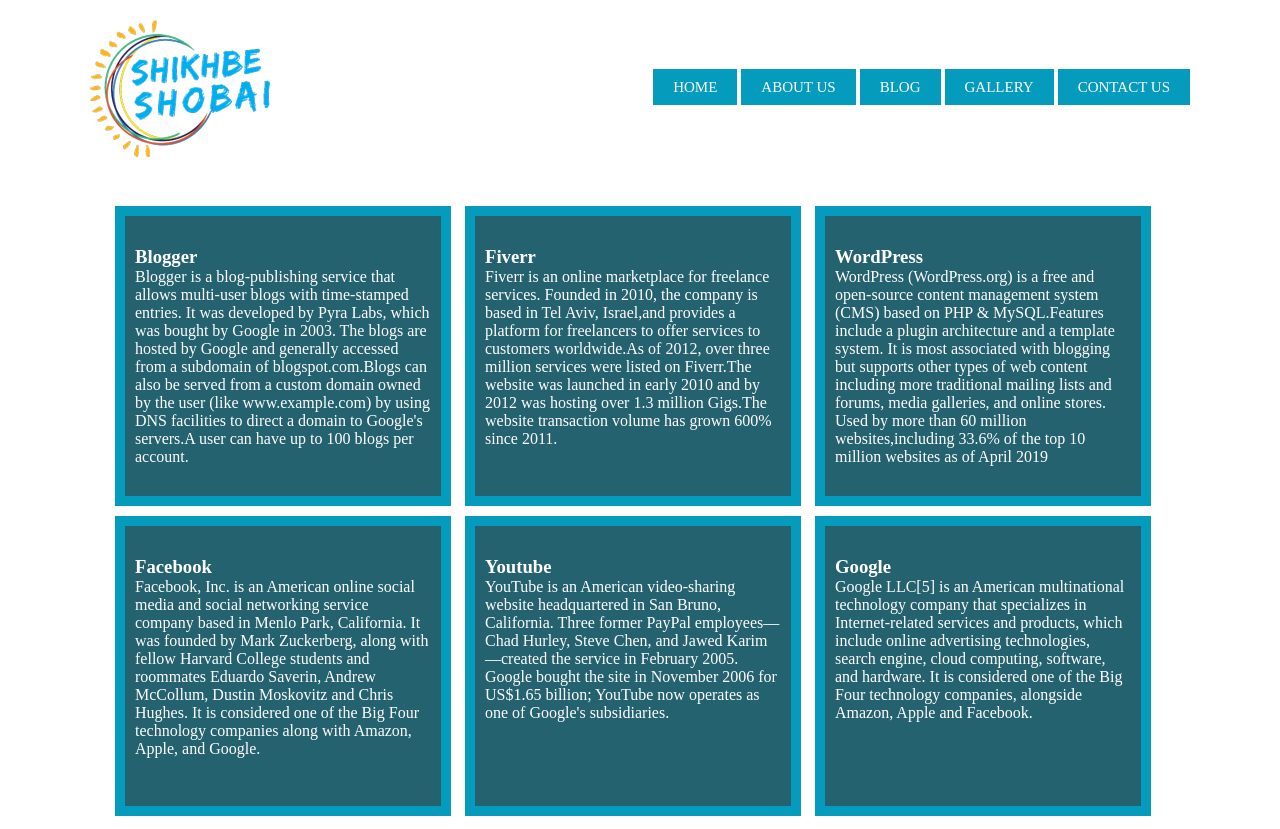
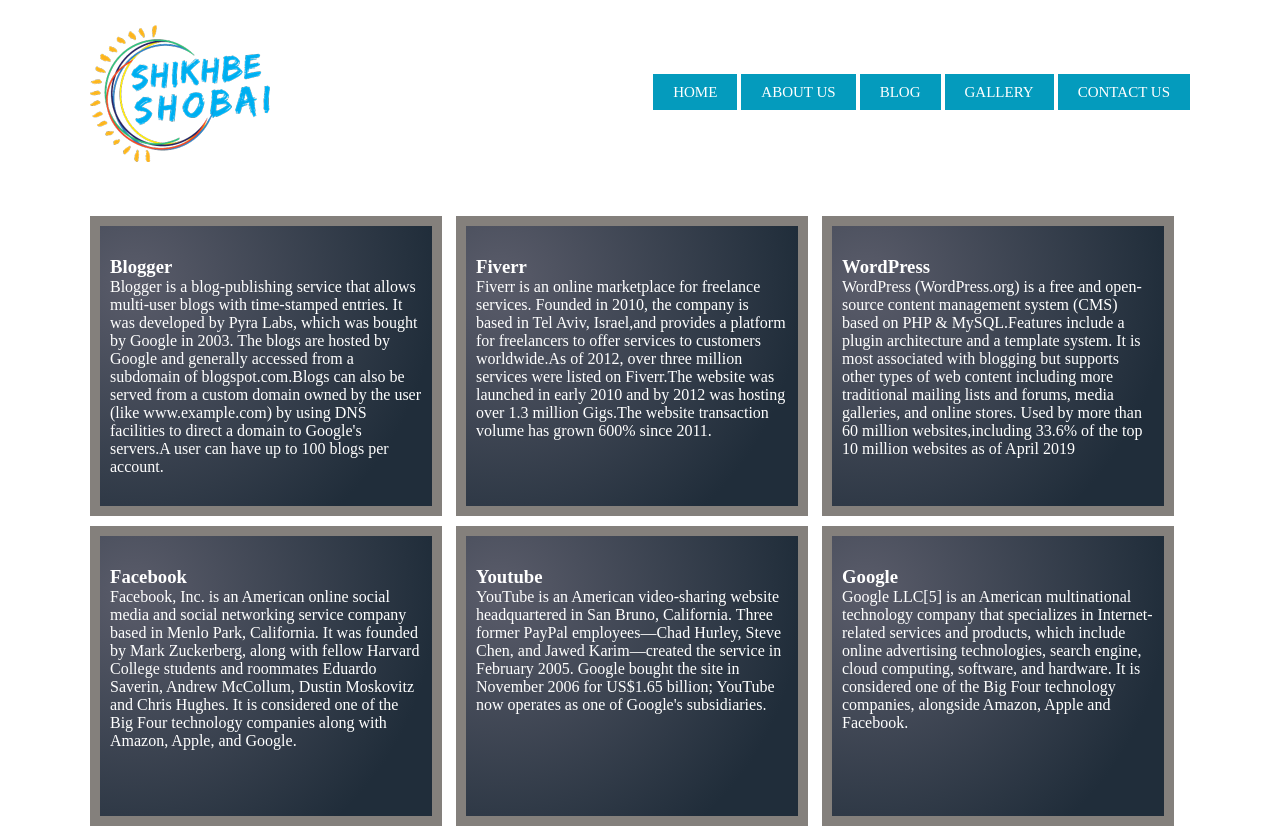
Before and after one commit to AR-Ratul/ASS-02, a plain HTML site: page index.html in a window 1280 px wide. Shown: the top 829 px of the page. Drawn offline with Linux system fonts and the light colour scheme.

Commit message:
Add files via upload

```diff
--- a/css/style.css
+++ b/css/style.css
@@ -6,32 +6,20 @@
 }
 body{
  }
-.feature{
 
-width: 1100px;
-
-margin-left: auto;
-
-margin-right: auto;
-
-overflow: hidden;
-
-color: white;
-
-padding: 25px;
-}
+.feature{width: 1100px;margin-left: auto;margin-right: auto;overflow: hidden;color: white;padding: 25px 0px;}
 
 .item {
     width: 32%;
     float: left;
     padding: 30px 10px;
     margin-right: 14px;
-    background: #246270;
+    background-image: radial-gradient( circle farthest-corner at 10% 20%,  rgba(90,92,106,1) 0%, rgba(32,45,58,1) 81.3% );
     height: 300px;
     margin-bottom: 10px;
     border-style: solid;
     border-width: 10px;
-    border-color: #049BBD;
+    border-color: #84807c;
 }
 
 
@@ -40,7 +28,7 @@
     width: 1100px;
     margin-left: auto;
     margin-right: auto;
-    padding: 20px 0px;
+    padding: 25px 0px;
     overflow: hidden;
 }
 
@@ -57,7 +45,7 @@
 }
 
 nav ul li{
-	display: inline-block;
+    display: inline-block;
 }
 
 nav ul li a{
@@ -71,12 +59,7 @@
 
 
 
-.logo{
-
-width: 20%;
-
-float: left;
-}
+.logo{width: 20%;float: left;box-sizing: border-box;}
 
 .logo-2 img{
 
@@ -142,7 +125,7 @@
     width: 1100px;
     margin-left: auto;
     margin-right: auto;
-    padding: 20px 0px;
+    padding: 25px 0px;
     overflow: hidden;
     background-color: whitesmoke;
 }
--- a/index.html
+++ b/index.html
@@ -1,7 +1,7 @@
 <!DOCTYPE html>
 <html>
 <head>
-	<title>Assignment Two</title>
+	<title>Assingment Two| Part One</title>
 	<link rel="stylesheet"  href="css/style.css">
 </head>
 <header>
```
Also changed, not shown: images/logo-5.png.
